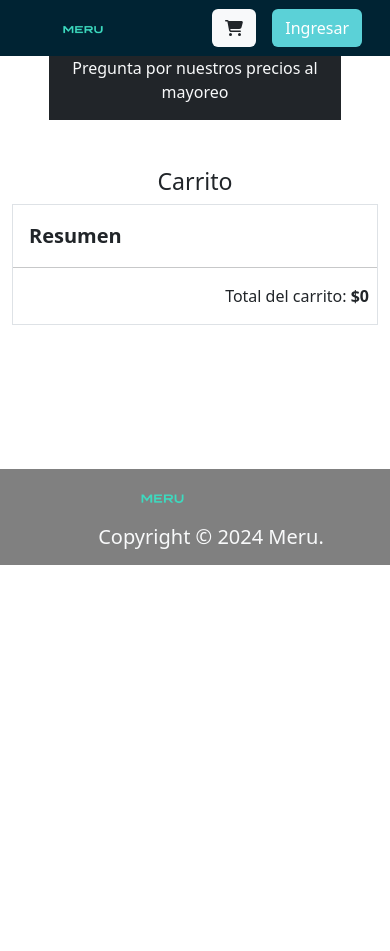
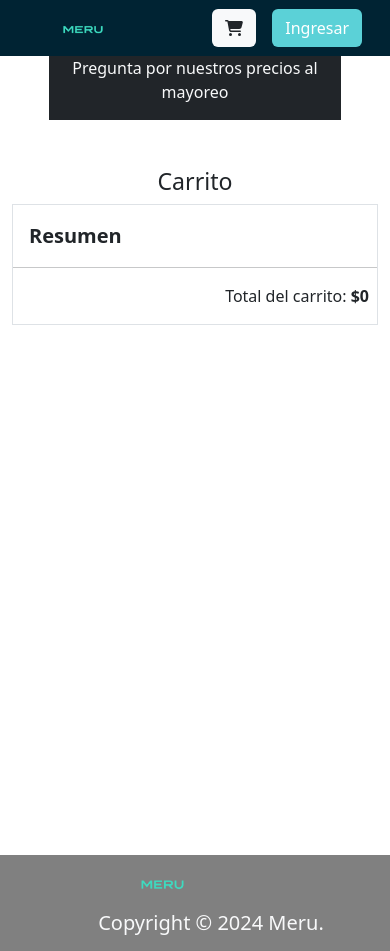
Before and after one commit to ThomasVelasquez/meru-bussiness, a React (Create React App) app: page /cart in a window 390 px wide. Before the commit the page ends 844 px from the top, so only its background shows below. Built offline with nearby package versions, Linux system fonts and the light colour scheme.

Commit message:
Fix responsive details

```diff
--- a/src/screens/Cart/Cart.js
+++ b/src/screens/Cart/Cart.js
@@ -84,7 +84,7 @@ export const Cart = () => {
   return (
     <div>
       <Header />
-      <Container className="mt-5">
+      <Container className="mt-5 mb-5" style={{height:"70vh"}} >
         <h3 className="text-center">Carrito</h3>
         <Row>
           <Col xs={12} md={8}>
--- a/src/screens/DetailedProduct/DetailedProduct.js
+++ b/src/screens/DetailedProduct/DetailedProduct.js
@@ -122,7 +122,7 @@ export const DetailedProduct = () => {
                 type="number"
                 value={quantity}
                 readOnly
-                className={styles.input_number}
+                className={`${styles.input_number} ms-3`}
               />
               <button
                 onClick={handleIncrement}
```
